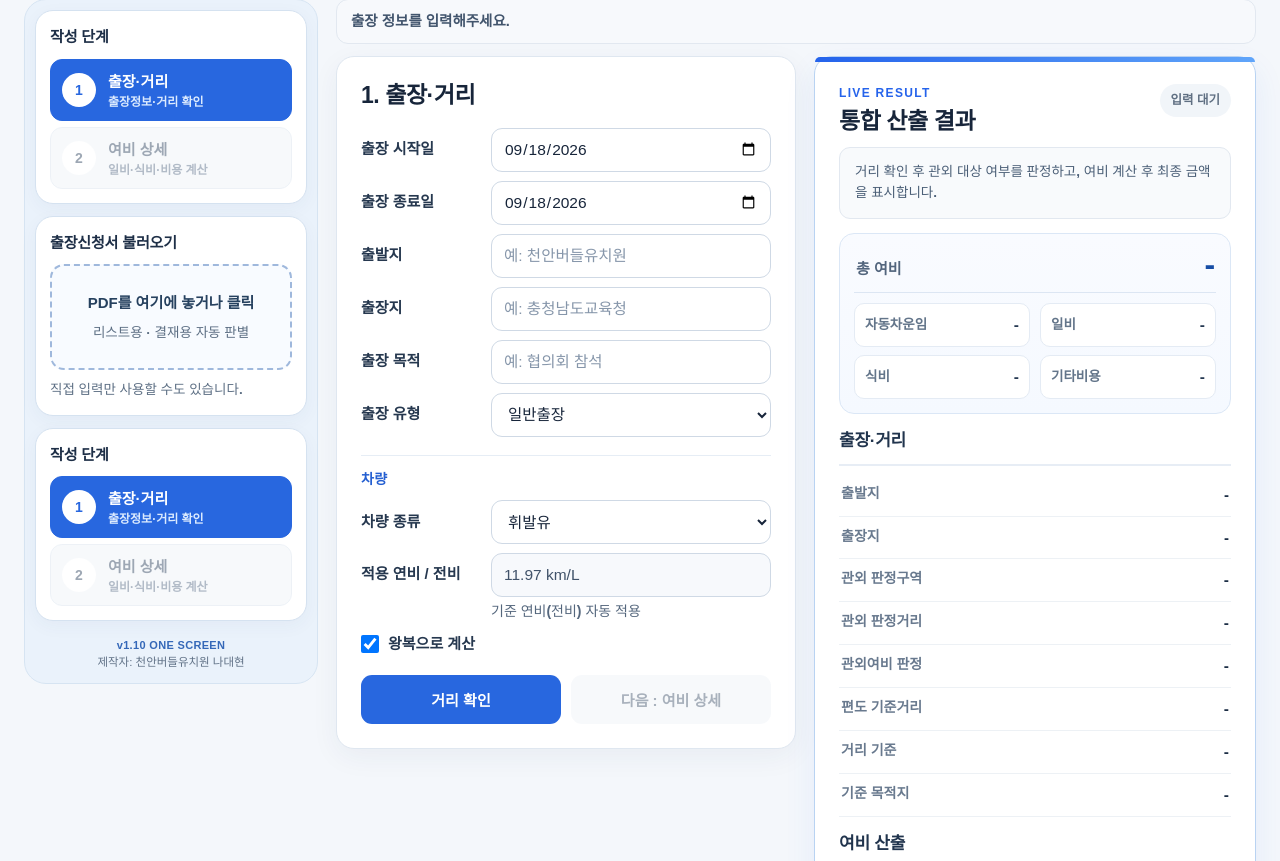
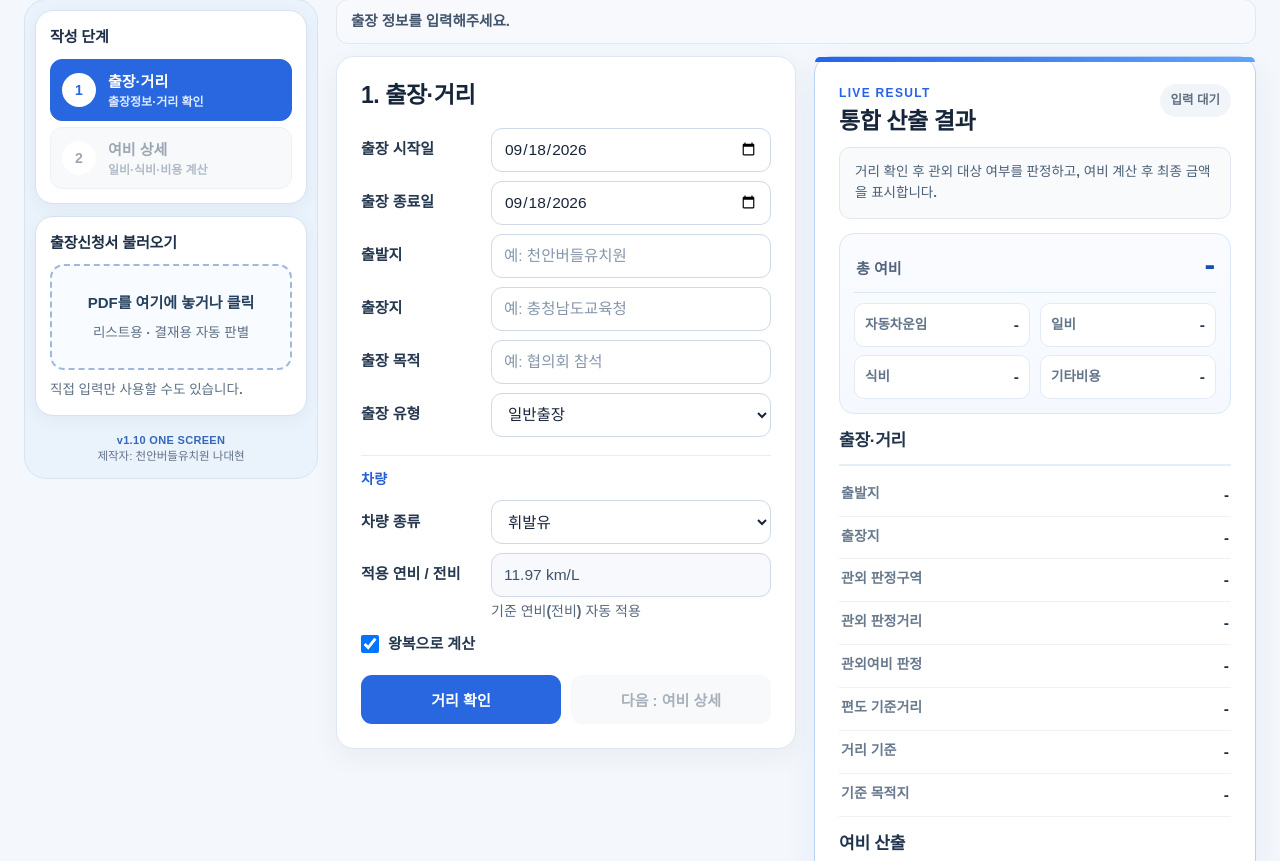
Before and after one commit to kirakein-gif/travel-expense-web, a FastAPI app: page / in a window 1280 px wide. Shown: the part 127-988 px from the top of the page. Run offline with FastAPI, Linux system fonts and the light colour scheme.

Commit message:
Remove duplicate stage navigation card

```diff
--- a/app/templates/index.html
+++ b/app/templates/index.html
@@ -46,12 +46,6 @@
             <div id="passengerChecks"></div>
           </div>
         </div>
-      </section>
-
-      <section class="side-card">
-        <div class="side-title">작성 단계</div>
-        <button class="side-step active" data-tab="1"><span>1</span><div><b>출장·거리</b><small>출장정보·거리 확인</small></div><em id="tab1check"></em></button>
-        <button id="step2Button" class="side-step" data-tab="2" disabled><span>2</span><div><b>여비 상세</b><small>일비·식비·비용 계산</small></div><em id="tab2check"></em></button>
       </section>
 
       <section id="outputActions" class="side-card output-card hidden">
```
